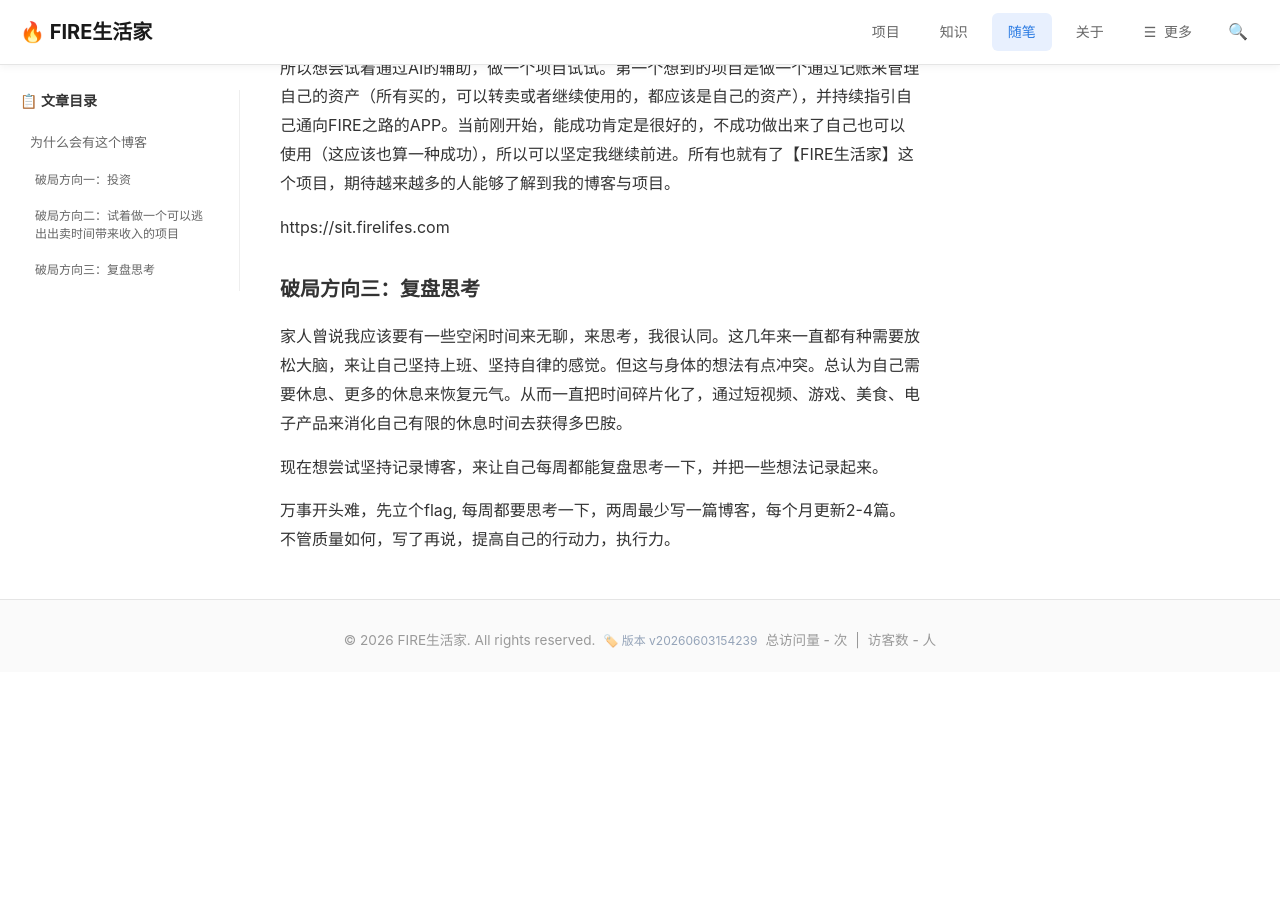
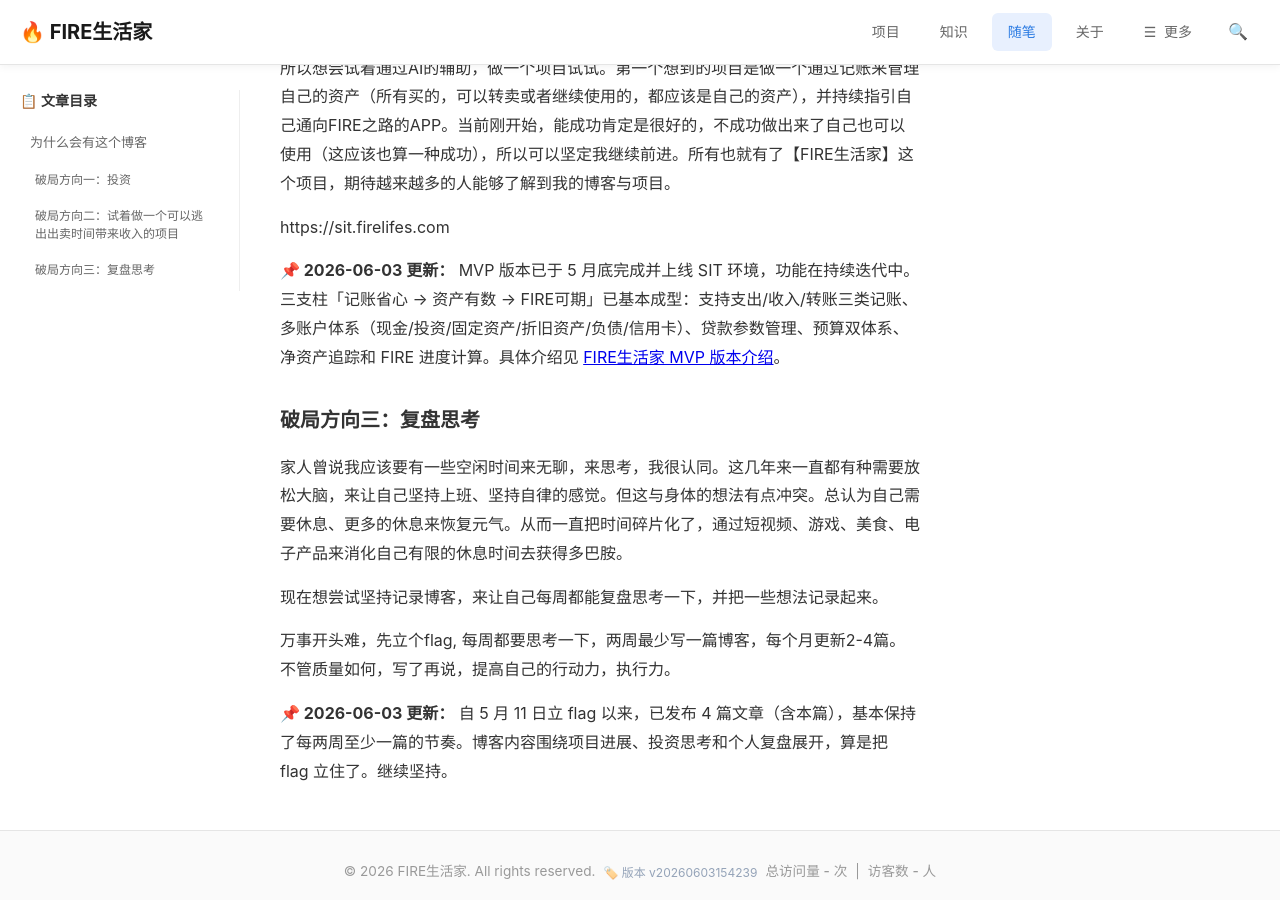
Before and after one commit to firelifes/firelifes.github.io, a Jekyll site: the page built from _posts/2026-05-11-为什么会有这个博客.md, in a window 1280 px wide and 900 px high, scrolled down 718 px. Built offline with Jekyll 4.4.1, drawn with Linux system fonts in a browser that asks for light colours; comment, search, counter and statistics services are not loaded; before the commit the page ends 1390 px from its top, so only the background shows below that.

Commit message:
posts: 更新「为什么会有这个博客」，补充MVP进展和博客flag回顾

```diff
--- a/_posts/2026-05-11-为什么会有这个博客.md
+++ b/_posts/2026-05-11-为什么会有这个博客.md
@@ -2,6 +2,7 @@
 layout: post
 title: "为什么会有这个博客"
 date: 2026-05-11
+last_modified_at: 2026-06-03
 categories: 随笔
 toc: true
 toc_label: "目录"
@@ -21,6 +22,8 @@ tags: 个人感悟
 
 https://sit.firelifes.com
 
+> **📌 2026-06-03 更新：** MVP 版本已于 5 月底完成并上线 SIT 环境，功能在持续迭代中。三支柱「记账省心 → 资产有数 → FIRE可期」已基本成型：支持支出/收入/转账三类记账、多账户体系（现金/投资/固定资产/折旧资产/负债/信用卡）、贷款参数管理、预算双体系、净资产追踪和 FIRE 进度计算。具体介绍见 [FIRE生活家 MVP 版本介绍](/2026/05/27/FIRE生活家MVP版本介绍/)。
+
 ### 破局方向三：复盘思考
 
 家人曾说我应该要有一些空闲时间来无聊，来思考，我很认同。这几年来一直都有种需要放松大脑，来让自己坚持上班、坚持自律的感觉。但这与身体的想法有点冲突。总认为自己需要休息、更多的休息来恢复元气。从而一直把时间碎片化了，通过短视频、游戏、美食、电子产品来消化自己有限的休息时间去获得多巴胺。
@@ -28,3 +31,5 @@ https://sit.firelifes.com
 现在想尝试坚持记录博客，来让自己每周都能复盘思考一下，并把一些想法记录起来。
 
 万事开头难，先立个flag, 每周都要思考一下，两周最少写一篇博客，每个月更新2-4篇。不管质量如何，写了再说，提高自己的行动力，执行力。
+
+> **📌 2026-06-03 更新：** 自 5 月 11 日立 flag 以来，已发布 4 篇文章（含本篇），基本保持了每两周至少一篇的节奏。博客内容围绕项目进展、投资思考和个人复盘展开，算是把 flag 立住了。继续坚持。
```
